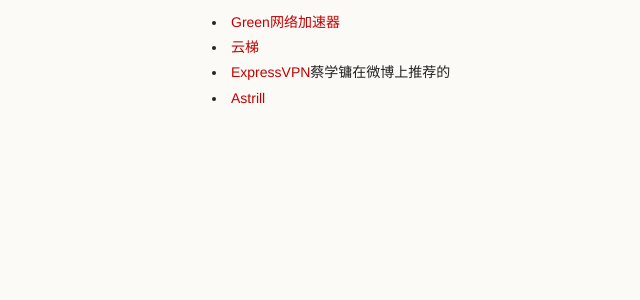
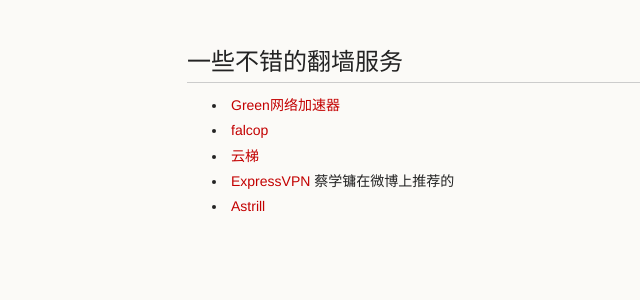
Before and after one commit to aaron-baby/aaron-baby.github.com, a Jekyll site: the page built from _posts/2015-06-08-cross-great-file-wall.md, in a window 1280 px wide. Shown: the top 300 px of the page, without its empty margins (123-763 px from the left). Built offline with Jekyll 4.4.1, drawn with Linux system fonts in a browser that asks for light colours.

Commit message:
add title and change url to my refer

```diff
--- a/_posts/2015-06-08-cross-great-file-wall.md
+++ b/_posts/2015-06-08-cross-great-file-wall.md
@@ -3,7 +3,11 @@ layout: post
 title: 一些不错的翻墙服务
 tags: 翻墙 VPN GFW
 ---
+## {{page.title}} ##
 - [Green网络加速器](https://www.igreenjsq.me/ "Green网络加速器")
-- [云梯](https://www.yuntibit.com/)
-- [ExpressVPN](https://www.expressvpn.com/)蔡学镛在微博上推荐的
+- [falcop](http://falcop.com/zh/ "falcop")
+- [云梯](http://refyunti.com/?r=d57e60db420bb701)
+- [ExpressVPN](
+https://www.expressvpn.xyz?referrer_id=8537694&utm_campaign=referrals&utm_medium=copy_link&utm_source=referral_dashboard
+) 蔡学镛在微博上推荐的
 - [Astrill](https://www.astrill.com/)
```
